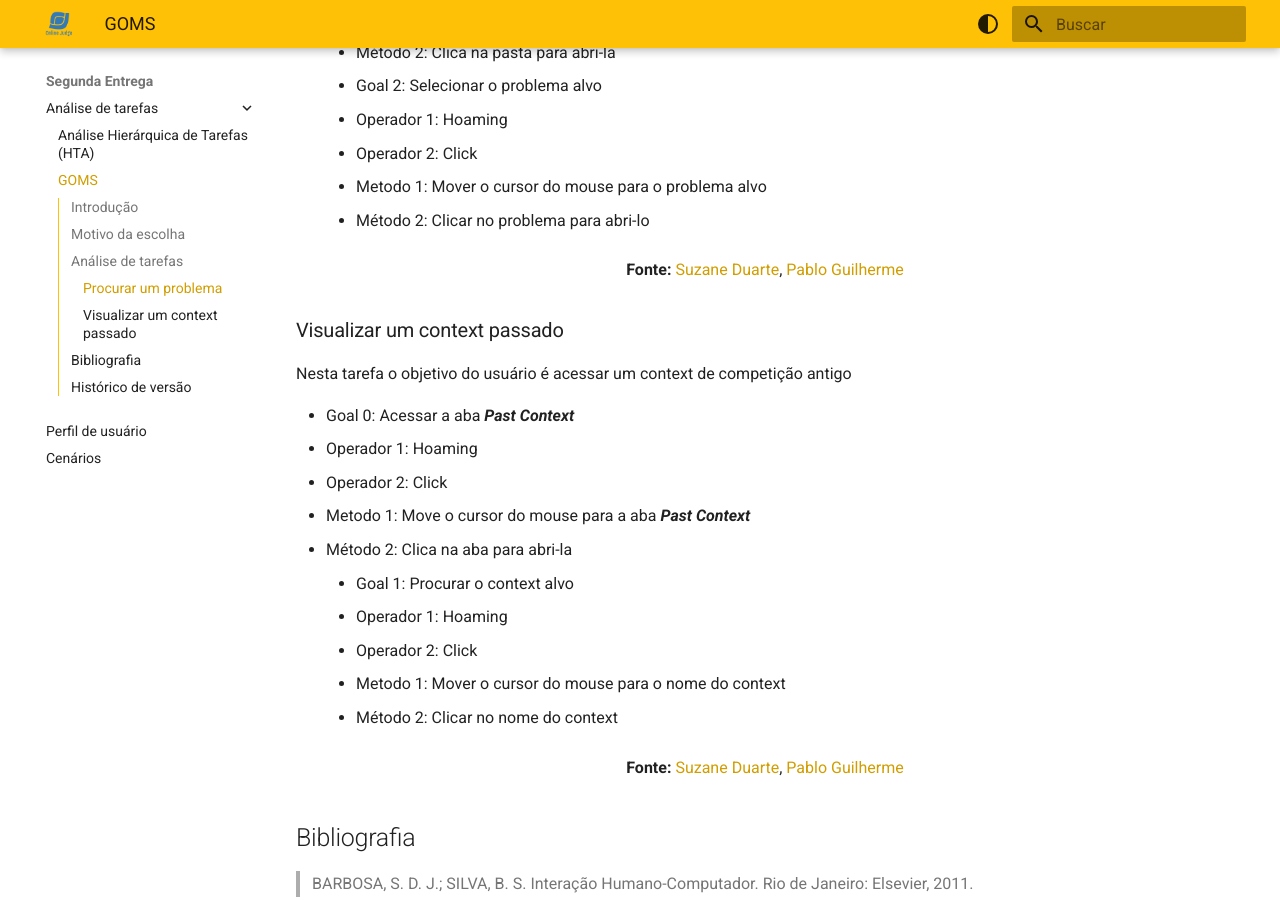
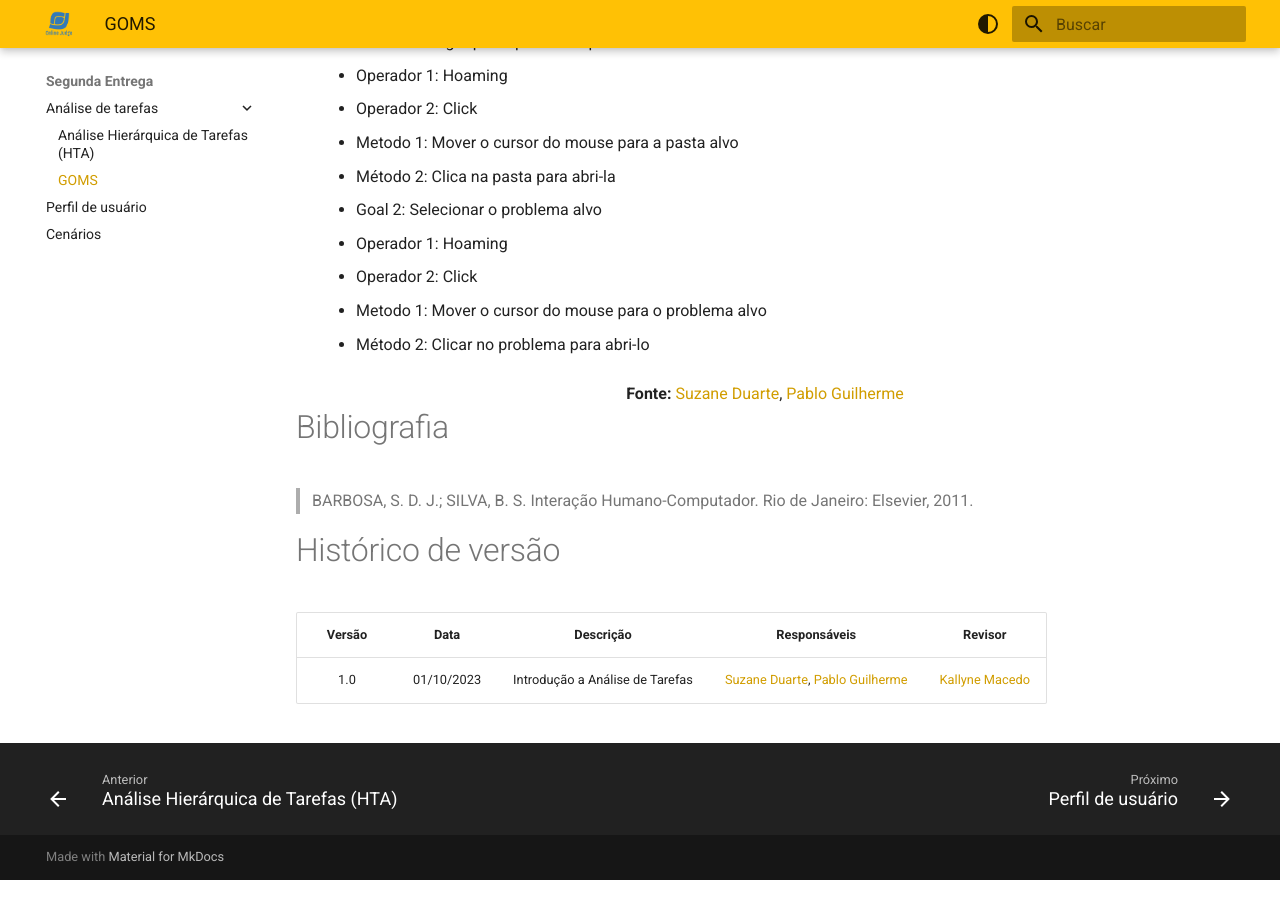
Before and after one commit to Interacao-Humano-Computador/2023.2-OnlineJudge, an MkDocs documentation site: the page built from docs/segunda-entrega/analise-tarefas/GOMS.md, in a window 1280 px wide and 900 px high, scrolled down 1241 px. Built offline with MkDocs 1.6.1 and Material for MkDocs 9.7.7, drawn with Linux system fonts in a browser that asks for light colours.

Commit message:
arrumando análise de tarefas

```diff
--- a/docs/segunda-entrega/analise-tarefas/GOMS.md
+++ b/docs/segunda-entrega/analise-tarefas/GOMS.md
@@ -1,6 +1,6 @@
 # GOMS (Goals, Operators, Methods and Selection Rules)
 
-## Introdução
+# Introdução
 
 A abordagem GOMS descreve como o usuário interage com o sistema, dividindo a interação em metas(Goals), operadores (operators), métodos(methods) e regras de seleção (selection rules).
 
@@ -42,29 +44,12 @@ Nesta tarefa o objetivo do usuário é buscar um novo problema para solucionar d
 
 <center><b>Fonte:</b> <a href="https://github.com/suzaneduarte">Suzane Duarte</a>, <a href="https://github.com/PabloGJBS">Pablo Guilherme</a></center>
 
-### Visualizar um context passado
-
-Nesta tarefa o objetivo do usuário é acessar um context de competição antigo
-
-- Goal 0: Acessar a aba **_Past Context_**
-  - Operador 1: Hoaming
-  - Operador 2: Click
-  - Metodo 1: Move o cursor do mouse para a aba **_Past Context_**
-  - Método 2: Clica na aba para abri-la
-    - Goal 1: Procurar o context alvo
-      - Operador 1: Hoaming
-      - Operador 2: Click
-      - Metodo 1: Mover o cursor do mouse para o nome do context
-      - Método 2: Clicar no nome do context
-
-<center><b>Fonte:</b> <a href="https://github.com/suzaneduarte">Suzane Duarte</a>, <a href="https://github.com/PabloGJBS">Pablo Guilherme</a></center>
-
-## Bibliografia
+# Bibliografia
 
 > BARBOSA, S. D. J.; SILVA, B. S. Interação Humano-Computador. Rio de Janeiro: Elsevier, 2011.
 
-## Histórico de versão
+# Histórico de versão
 
-| Versão |    Data    |             Descrição             |                                       Responsáveis                                       |                    Revisor                    |
-| :-----: | :--------: | :---------------------------------: | :----------------------------------------------------------------------------------------: | :-------------------------------------------: |
-| 1.0 | 01/10/2023 | Introdução a Análise de Tarefas | [Suzane Duarte](https://github.com/suzaneduarte), [Pablo Guilherme](https://github.com/PabloGJBS) | [Kallyne Macedo](https://github.com/kalipassos) |
+| Versão |    Data    |            Descrição            |                                           Responsáveis                                            |                     Revisor                     |
+| :----: | :--------: | :-----------------------------: | :-----------------------------------------------------------------------------------------------: | :---------------------------------------------: |
+|  1.0   | 01/10/2023 | Introdução a Análise de Tarefas | [Suzane Duarte](https://github.com/suzaneduarte), [Pablo Guilherme](https://github.com/PabloGJBS) | [Kallyne Macedo](https://github.com/kalipassos) |
```
Also changed, not shown: other parts of docs/segunda-entrega/analise-tarefas/GOMS.md (+5 -3 lines), docs/segunda-entrega/analise-tarefas/HTA.md (+22 -20 lines).
